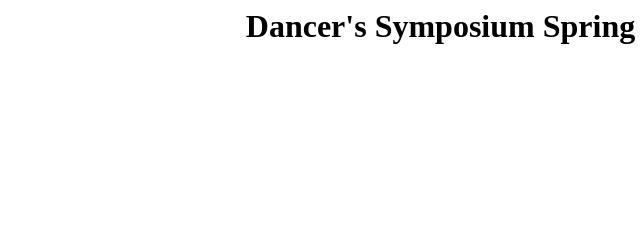
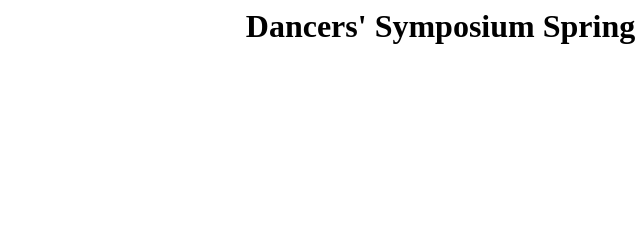
Before and after one commit to ABTech/ds, a plain HTML site: page index.html in a window 1280 px wide. Shown: the top 240 px of the page, 172-812 px from the left. Drawn offline with Linux system fonts and the light colour scheme.

Commit message:
fix apostrophes

```diff
--- a/index.html
+++ b/index.html
@@ -5,7 +5,7 @@
 <head>
 <meta http-equiv="Content-Type" content="text/html; charset=UTF-8">
 
-<title>Dancer's Symposium Spring 2017</title>
+<title>DS S17</title>
 
 <link href="main.css" rel="stylesheet" type="text/css">
 
@@ -14,7 +14,7 @@
 
 <body>
 
-<h1>Dancer's Symposium Spring 2017 </h1>
+<h1>Dancers' Symposium Spring 2017 </h1>
 
 <h2>Contact</h2>
 TIC: rmaratos <br>
```
